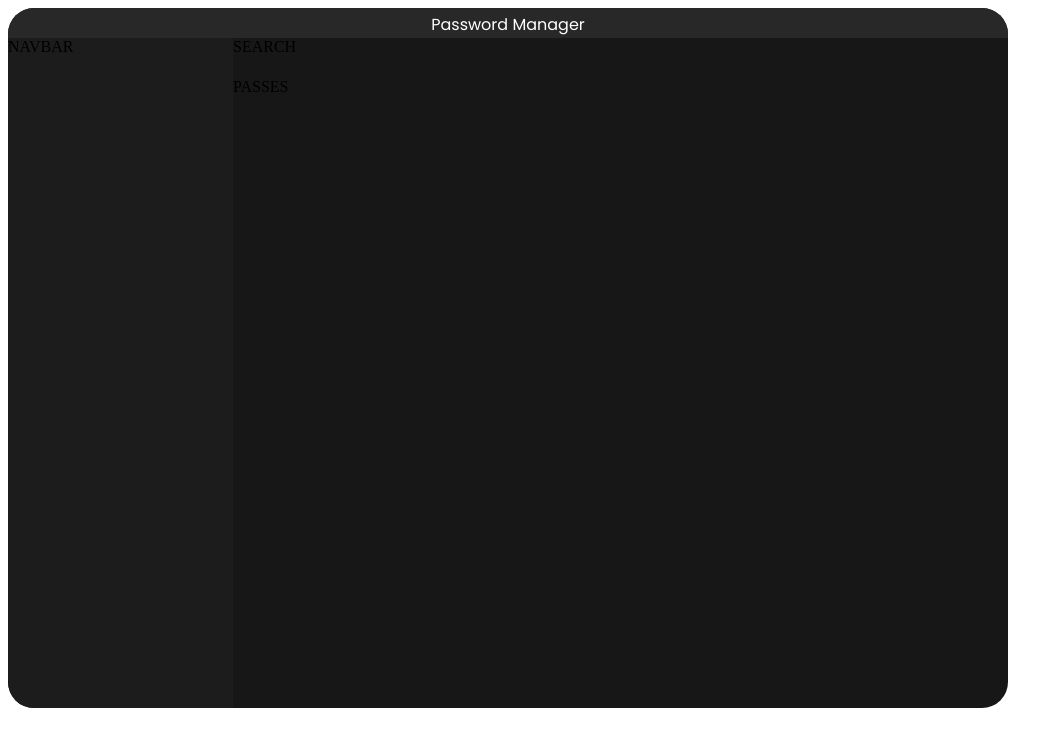
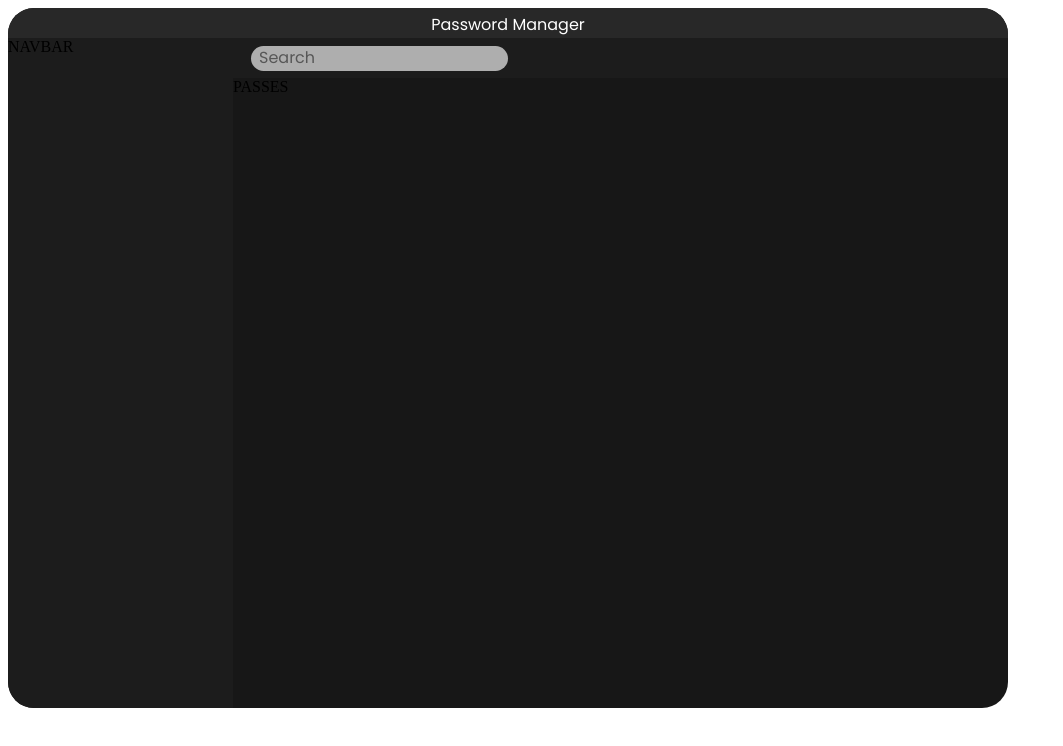
Before and after one commit to MojzerVince/jelszokezelo_web, a plain HTML site: page index.html in a window 1280 px wide. Shown: the whole page, without its empty margins (0-1063 px from the left). Drawn offline with Linux system fonts and the light colour scheme.

Commit message:
searchbar

```diff
--- a/index.html
+++ b/index.html
@@ -1,5 +1,6 @@
 <!DOCTYPE html>
 <html lang="hu">
+
 <head>
     <meta charset="UTF-8">
     <meta name="viewport" content="width=device-width, initial-scale=1.0">
@@ -13,6 +14,7 @@
         href="https://fonts.googleapis.com/css2?family=Poppins:ital,wght@0,100;0,200;0,300;0,400;0,500;0,600;0,700;0,800;0,900;1,100;1,200;1,300;1,400;1,500;1,600;1,700;1,800;1,900&display=swap"
         rel="stylesheet">
 </head>
+
 <body>
     <div class="page">
         <div class="bar">
@@ -23,10 +25,15 @@
                 NAVBAR
             </div>
             <div class="passwords">
-                <div class="search">SEARCH</div>
+                <div class="search">
+                    <div class="s_bar">
+                        <span class="s_text">Search</span>
+                    </div>
+                </div>
                 <div class="passes">PASSES</div>
             </div>
         </div>
     </div>
 </body>
+
 </html>
--- a/main.css
+++ b/main.css
@@ -51,3 +51,24 @@
     "search"
     "passes";
 }
+.search{
+    grid-area: search;
+
+    background-color: #1C1C1C;
+}
+.s_bar{
+    width: 257px;
+    height: 25px;
+    background-color: #AEAEAE;
+    margin-top: 8px;
+    margin-bottom: 7px;
+    margin-left: 18px;
+    border-radius: 15px;
+}
+.s_text{
+    font-family: Poppins;
+    font-size: 16px;
+    line-height: 24px;
+    color: #575757;
+    padding-left: 8px;
+}
```
